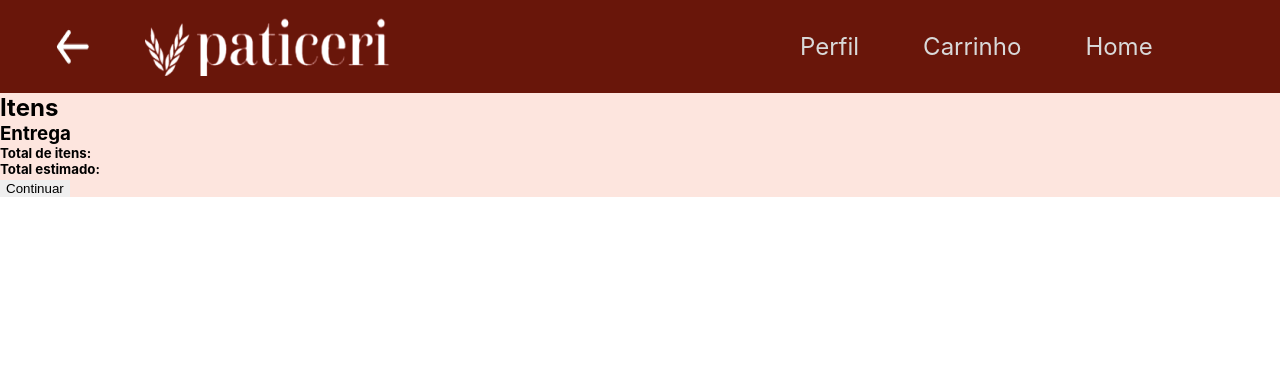
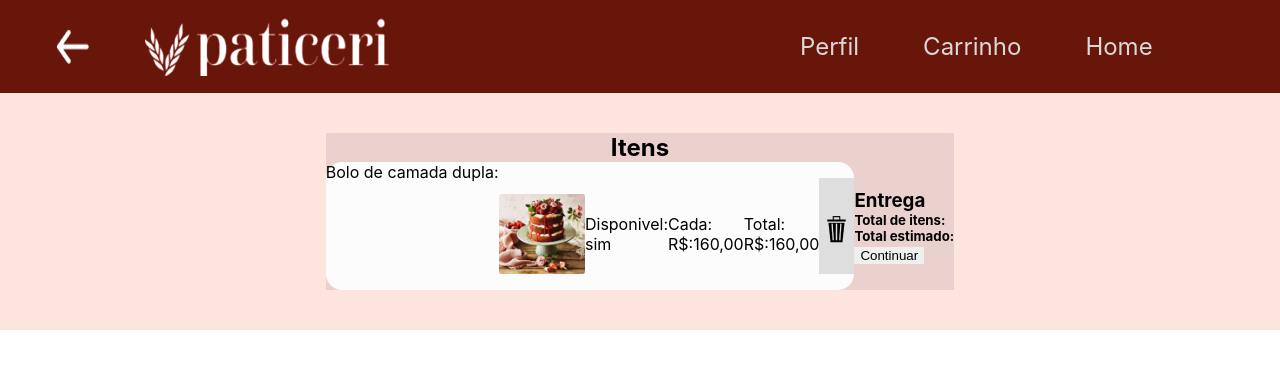
Before and after one commit to Johncarioca/TCC---doceria-, a React (Create React App) app in the folder site/: page /carrinho in a window 1280 px wide. Shown: the top 368 px of the page. Built offline with nearby package versions, Linux system fonts and the light colour scheme.

Commit message:
CARRINHO

```diff
--- /dev/null
+++ b/site/src/components/itemcarrinho/index.js
@@ -0,0 +1,46 @@
+import './index.scss';
+
+export default function ItemCarrinho () {
+    return(
+
+        <main>
+            <section className="intemCar">
+                <div className="nomeproduto">
+                        <p className="nmproduto"> Bolo de camada dupla:</p>
+                     </div>
+                <div className="info-produtos">
+
+
+                    <img className="imgPoroduto" src="/assets/image/boloCamada.png "alt="" />
+
+                    <div className="dados-produto ">
+
+                       <div className="sub-dados">
+                          <p className="dados1">Disponivel:</p>
+                          <p className="dados2">sim </p>
+
+                       </div>
+                       <div className="sub-dados">
+                          <p className="dados1">Cada:</p>
+                          <p className="dados2"> R$:160,00 </p>
+
+                       </div>
+
+                       <div className="sub-dados">
+                          <p className="dados1">Total:</p>
+                          <p className="dados2">R$:160,00 </p>
+
+                       </div>
+
+                    </div>
+
+                    <div className="dropCar">
+                         <img src="/assets/image/lixo.png" alt="" />
+                    </div>
+
+                </div>
+            </section>
+        </main>
+    )
+
+}
--- /dev/null
+++ b/site/src/components/itemcarrinho/index.scss
@@ -0,0 +1,46 @@
+.intemCar{
+
+    display: flex;
+    flex-direction: row;
+    background-color: #FCFCFC;
+    border-radius:2vh;
+
+
+
+
+    .info-produtos{
+    display: flex;
+    flex-direction: row;
+    justify-content: space-evenly;
+    margin-top: 2vh;
+    margin-bottom: 2vh;
+
+
+
+
+     .imgPoroduto{
+            margin-top: 2vh;
+            height: 5em;
+        }
+
+        .dados-produto{
+            display: flex;
+            align-self: center;
+            justify-content: center;
+            margin-top: 2vh;
+            justify-content: space-evenly;
+
+
+        }
+
+        .dropCar{
+            display: flex;
+            align-items: center;
+            justify-content: center;
+            background-color: #DEDEDE;
+
+        }
+
+    }
+
+}
--- a/site/src/pages/usuario/carrinho/index.js
+++ b/site/src/pages/usuario/carrinho/index.js
@@ -2,6 +2,7 @@
 import './index.scss'
 
 import CabCarrinho from '../../../components/cabecarioCarrinho';
+import ItemCarrinho from '../../../components/itemcarrinho';
 
 export default function CarrinhoUsuario(){
     return(
@@ -15,8 +16,9 @@ export default function CarrinhoUsuario(){
                 <div className="subcont1-carrinho">
                     <h1> Itens</h1>
 
+                    <div className="delado">
                         <div className="grup-produto">
-
+                            <ItemCarrinho/>
                          </div>
                         <div className="grup-desc">
                             <h3> Entrega </h3>
@@ -26,6 +28,7 @@ export default function CarrinhoUsuario(){
                             <button> Continuar</button>
                         </div>
                     </div>
+                </div>
 
             </section>
         </main>
--- a/site/src/pages/usuario/carrinho/index.scss
+++ b/site/src/pages/usuario/carrinho/index.scss
@@ -1,4 +1,27 @@
 .cont1-carrinho{
+    display: flex;
+    flex-direction: column;
+    align-items: center;
+    justify-content: center;
     background-color: #FDE5DE;
 
+    .subcont1-carrinho{
+    display: flex;
+    flex-direction: column;
+    align-items: center;
+    justify-content: center;
+    background-color: #EAD1CE;
+    margin-top: 5vh;
+    margin-bottom: 5vh;
+    }
+
+    .delado{
+        display: flex;
+        flex-direction: row;
+        align-items: center;
+        justify-content: center;
+
+    }
+
+
 }
```
Also changed, not shown: site/public/assets/image/lixo.png (added). Lines whose indentation alone changed are shown as unchanged.
